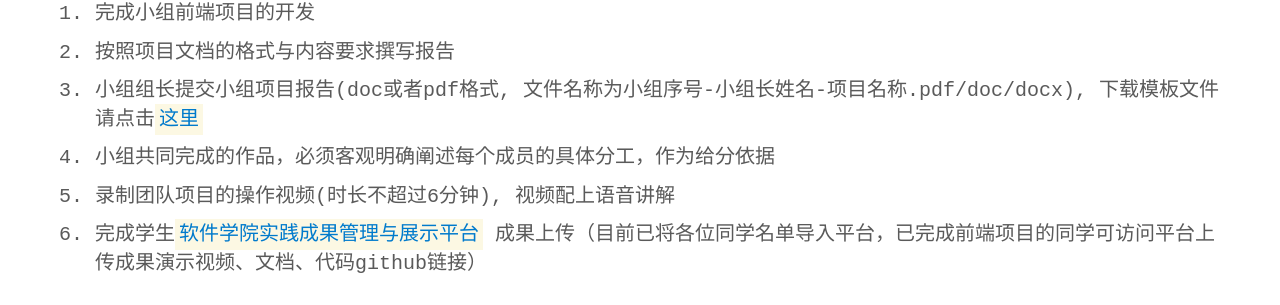
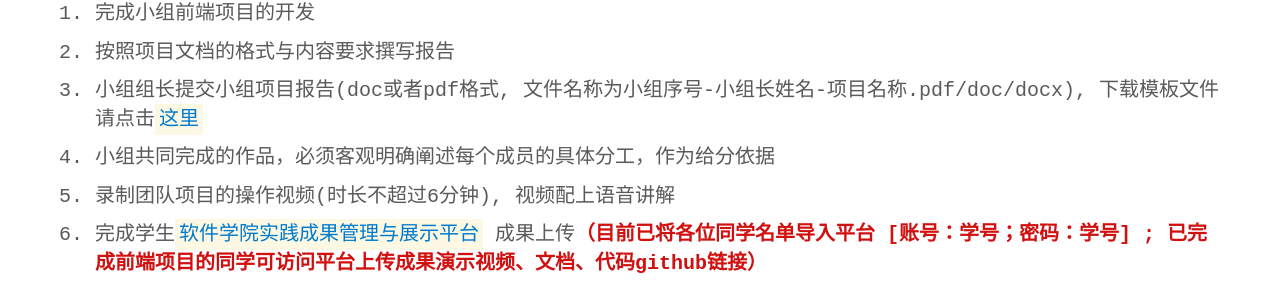
Before and after one commit to sinkingwen/fecls, a plain HTML site: page index.html in a window 1280 px wide. Shown: the part 493-798 px from the top of the page. Drawn offline with nearby package versions, Linux system fonts and the light colour scheme.

Commit message:
minor change

```diff
--- a/index.html
+++ b/index.html
@@ -43,7 +43,7 @@
           <li>小组共同完成的作品，必须客观明确阐述每个成员的具体分工，作为给分依据</li>
           <li>录制团队项目的操作视频(时长不超过6分钟), 视频配上语音讲解</li>
           <li>完成学生<a href="http://10.137.143.8/nkresult" target="_blank"><mark>软件学院实践成果管理与展示平台</mark></a>
-            成果上传（目前已将各位同学名单导入平台，已完成前端项目的同学可访问平台上传成果演示视频、文档、代码github链接）
+            成果上传<span>（目前已将各位同学名单导入平台 [账号：学号；密码：学号] ; 已完成前端项目的同学可访问平台上传成果演示视频、文档、代码github链接）</span>
           </li>
           <!-- （待学期末我会将大家名单导入系统中后再公告通知提交截止日） -->
         </ol>
```
